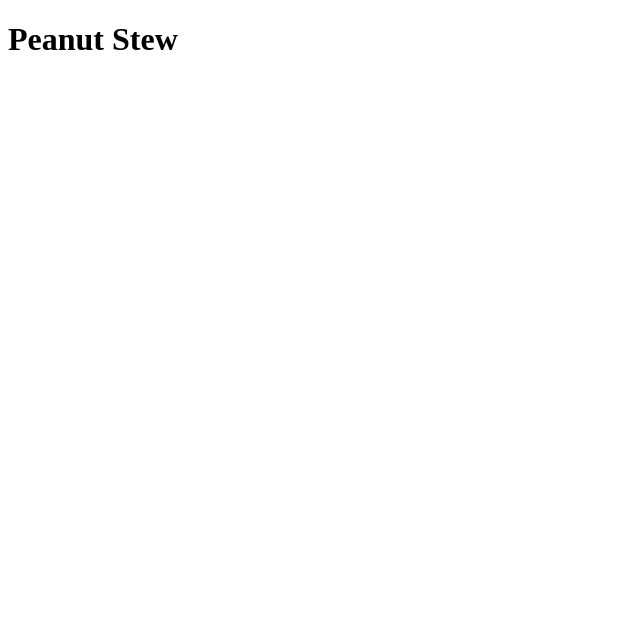
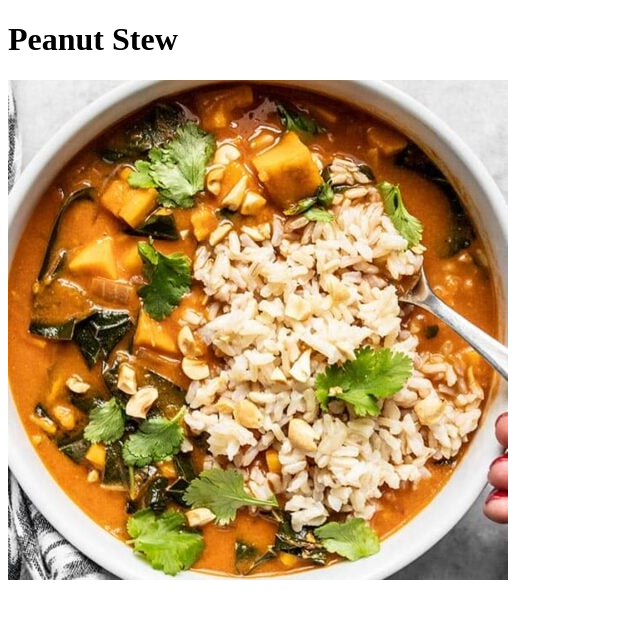
Before and after one commit to emlovestrees/odin-recipes, a plain HTML site: page recipes/peanut-stew.html in a window 1280 px wide. Shown: the whole page, without its empty margins (0-640 px from the left). Drawn offline with Linux system fonts and the light colour scheme.

Commit message:
Add photo of peanut stew
Saved peanut stew photo to images/ and added it to peanut-stew.html.

```diff
--- a/recipes/peanut-stew.html
+++ b/recipes/peanut-stew.html
@@ -6,5 +6,6 @@
     </head>
     <body>
         <h1>Peanut Stew</h1>
+        <img src="../images/West-African-Peanut-Stew-eat-500x500.jpg" alt="A bowl of brown peanut stew with sweet potatoes, cilantro, nuts, and rice.">
     </body>
 </html>
```
Also changed, not shown: images/West-African-Peanut-Stew-eat-500x500.jpg (added).
